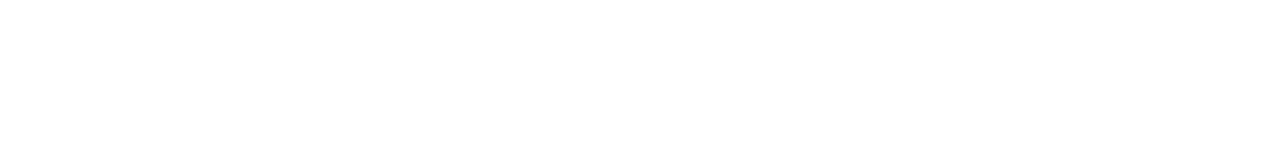
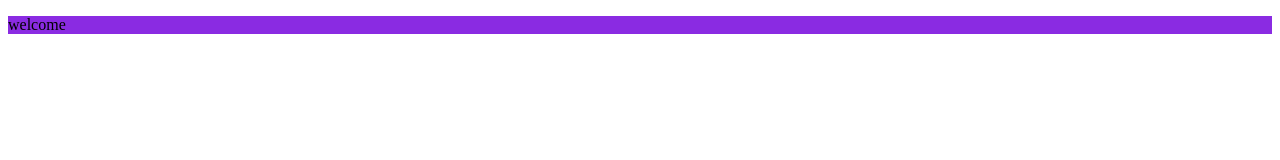
Before and after one commit to MohamedRagabb/PrayerTimes, a plain HTML site: page index.html in a window 1280 px wide. Drawn offline with Linux system fonts and the light colour scheme.

Commit message:
2 commit

```diff
--- a/index.html
+++ b/index.html
@@ -4,8 +4,11 @@
     <meta charset="UTF-8">
     <meta name="viewport" content="width=device-width, initial-scale=1.0">
     <title>Document</title>
+    <link rel="stylesheet" href="./style.css">
 </head>
 <body>
-
+   <div>
+    <p>welcome</p>
+   </div>
 </body>
 </html>
--- /dev/null
+++ b/style.css
@@ -0,0 +1,3 @@
+div{
+    background-color: blueviolet;
+}
```
